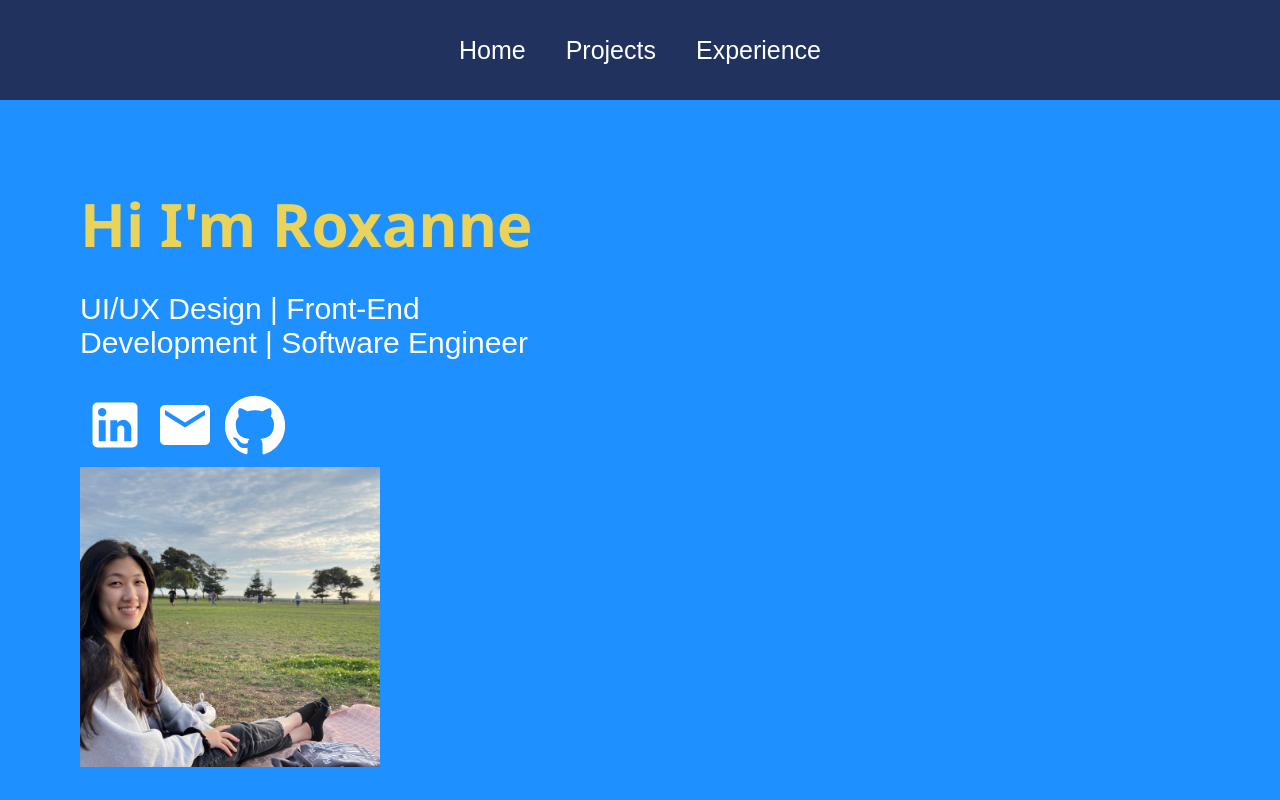
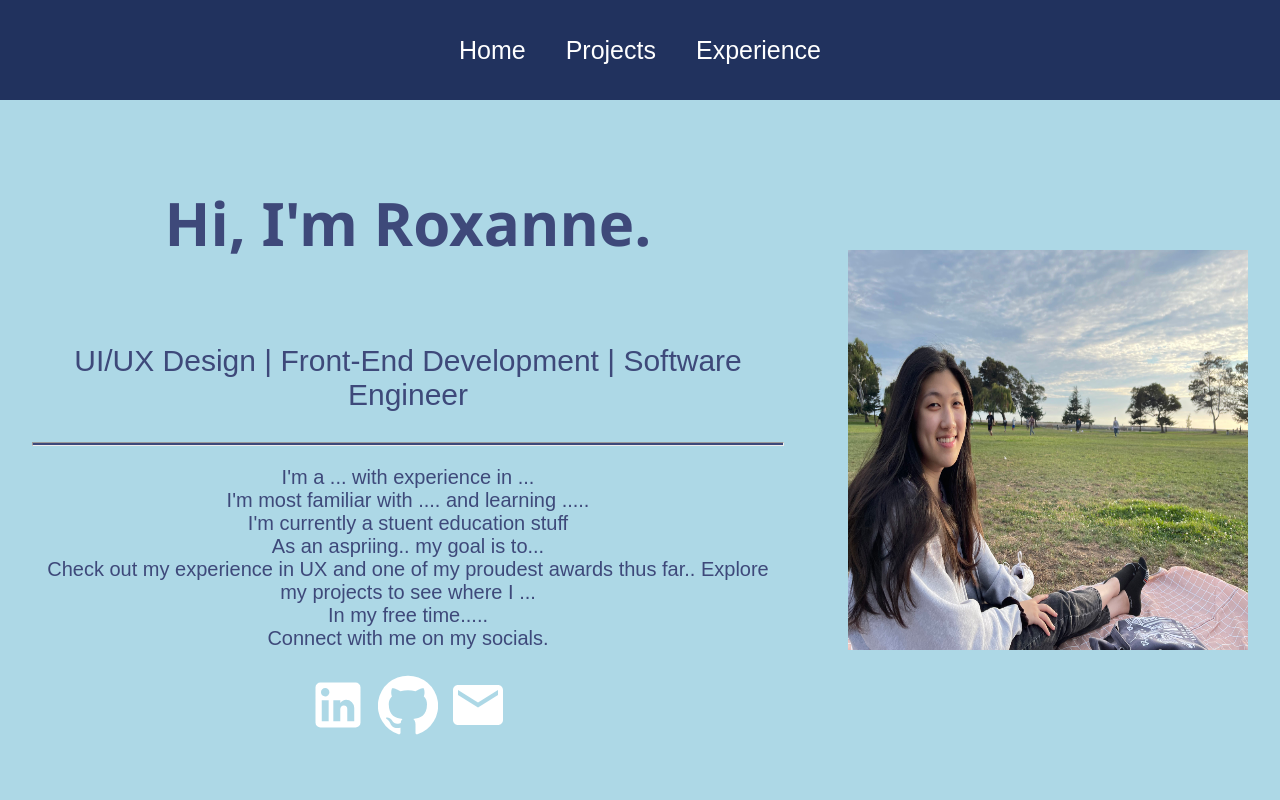
Before and after one commit to roxanneruan/ReactJS-Website, a React (Create React App) app: page / in a window 1280 px wide. Shown: the top 800 px of the page. Built offline with nearby package versions, Linux system fonts and the light colour scheme.

Commit message:
Customized Home page

```diff
--- a/src/Pages/Home.js
+++ b/src/Pages/Home.js
@@ -1,4 +1,5 @@
 import React from 'react'
+import { Link } from 'react-router-dom'
 import LinkedInIcon from '@material-ui/icons/LinkedIn'
 import EmailIcon from '@material-ui/icons/Email'
 import GithubIcon from '@material-ui/icons/GitHub'
@@ -7,17 +8,46 @@ import TempPicture from '../images/temp_portrait.jpg'
 
 function Home() {
   return (
-    <div className="home">
-      <div className="about">
-        <h2> Hi I'm Roxanne </h2>
-        <div className="prompt">
-          <p> UI/UX Design | Front-End Development | Software Engineer </p>
-          <LinkedInIcon />
-          <EmailIcon />
-          <GithubIcon />
+    <div className='home'>
+      <div className='about'>
+        <div className='left-half'>
+          <h2> Hi, I'm Roxanne. </h2>
+          <div className='prompt'>
+            <p> UI/UX Design | Front-End Development | Software Engineer </p>
+            <hr style={{height:2, color: '#3e497a', backgroundColor: '#3e497a'}}></hr>
+            <p className="about-me-text">
+              I'm a ... with experience in ... <br></br>
+              I'm most familiar with .... and learning ..... <br></br>
+              I'm currently a stuent education stuff <br></br>
+
+              As an aspriing.. my goal is to... <br></br>
+
+              Check out my experience in UX and one of my proudest awards thus far..
+
+              Explore my projects to see where I ... <br></br>
+
+              In my free time..... <br></br>
+
+              Connect with me on my socials.
+
+            </p>
+            <Link to ='https://www.linkedin.com/in/roxanne-ruan/'>
+              <LinkedInIcon />
+            </Link>
+            <Link to ='https://github.com/roxanneruan'>
+              <GithubIcon />
+            </Link>
+            <a href = 'mailto: roxanneruan@gmail.com'>
+              <EmailIcon />
+            </a>
+          </div>
         </div>
-        <div className="image"></div>
+
+        <div className='right-half'>
+          <img src={TempPicture} className="image" alt="" />
+        </div>
       </div>
+
       <div className="skills">
         <h1> Skills </h1>
         <ol className="list">
--- a/src/components/Footer.js
+++ b/src/components/Footer.js
@@ -1,5 +1,6 @@
 // exists at bottom of website, serve same purpose of navbar, but just for visual
 import React from 'react'
+import { Link } from 'react-router-dom'
 import EmailIcon from '@material-ui/icons/Email'
 import LinkedInIcon from '@material-ui/icons/LinkedIn'
 import GitHubIcon from '@material-ui/icons/GitHub'
@@ -9,9 +10,15 @@ function Footer() {
   return (
     <div className="footer">
       <div className="socialMedia">
-        <LinkedInIcon />
-        <EmailIcon />
-        <GitHubIcon />
+      <Link to ='https://www.linkedin.com/in/roxanne-ruan/'>
+              <LinkedInIcon />
+            </Link>
+            <Link to ='https://github.com/roxanneruan'>
+              <GitHubIcon />
+            </Link>
+            <a href = 'mailto: roxanneruan@gmail.com'>
+              <EmailIcon />
+            </a>
       </div>
       <p> &copy; 2023 roxanneruan.com</p>
     </div>
--- a/src/styles/Home.css
+++ b/src/styles/Home.css
@@ -2,54 +2,73 @@
    https://github.com/machadop1407/react-personal-portfolio-website/blob/master/src/styles/Home.css
 */
 
+
+
 /* home parent class */
-.home {
+/* .home {
     width: 100%;
     align-items: center;
     font-family: "Arial", sans-serif;
     color: #3e497a;
-    overflow-x: hidden; /* This took me so long to figure out but this hides the extra padding / x scroll */
+    overflow-x: hidden;
+    display: flex;
+} */
+
+.home {
+    display: flex;
+    width: 100%;
+    align-items: center;
+    font-family: "Arial", sans-serif;
+    color: #3e497a;
+    overflow-x: hidden;
+    flex-direction: column;
 }
 
-/* about class with name, desc, and icons */
 .about {
+    display: flex;
+    /* flex-direction: row; */
     width: 100%;
-    height: calc(100vh - 100px); /* calc() performs calculations to specify CSS property values.
-                                    1vh = 1% of viewport's height. So here we take the whole window
-                                    screen height and subtract 100px from it.
-                                 */
-    display: flex;
-    flex-direction: column; /* so makes text align in column / vertical direction */
+    height: calc(100vh - 100px);
     justify-content: center;
-    align-items: flex-start; /* text aligned to the left */
-    text-align: left;
-    color: white; /* color itself is the text color */
-    padding-left: 10vh;
-    background-color:dodgerblue;
+    text-align: center;
+    background-color:lightblue;
 }
 
-/* heading in about class (where Name is) */
 .about h2 {
     font-family: "Segoe UI", Tahmoa;
     font-size: 60px;
-    color: #e9d35b;
-    height: 30px;
+    color: #3e497a;
 }
 
 .about .prompt {
-    width: 40%;
+    width: 100%;
     font-size: 30px;
+}
+
+.about .about-me-text{
+    font-size: 20px;
 }
 
 .about .image {
     background: url(../images/temp_portrait.jpg);
-    background-repeat: no-repeat;
-    background-position: center;
     background-size: cover;
-    width: 300px;
-    height: 300px;
+    width: 400px;
+    height: 400px;
+}
+
+.about .right-half {
+    display: flex;
+    align-items: center;
+    padding: 2rem;
+}
+
+.about .left-half {
+    display:flex;
+    flex-direction: column;
+    padding: 2rem;
 
 }
+
  /* svg = Scalable Vector Graphics
     Benefits: small file size compression, scale to any size without losing clarity,
               great for retina displays, design control for interactivity & filters
@@ -61,13 +80,14 @@
 }
 
 .skills {
+    flex: 1;
+    padding: 2rem;
     font-size: 30px;
     width: 100%;
     display: flex;
-    justify-content: right;
+    justify-content: left;
     flex-direction: column;
-    align-items: right;
-    padding-left: 10vh;
+    align-items: center;
 }
 
 .skills h1 {
@@ -86,14 +106,27 @@
 
 /* Scales for a smaller window size */
 @media only screen and (max-width: 600px) {
+    .home {
+        flex-direction: column;
+    }
     .about h2 {
         font-size: 40px;
+        flex-direction: column;
+    }
+
+    .about .left-half {
+        flex: none;
+        padding: none;
     }
 
     .about .prompt {
         margin-top: 10px;
         font-size: 20px;
         width: 80%;
+    }
+
+    .about .image {
+        display: none;
     }
 
     .skills {
```
